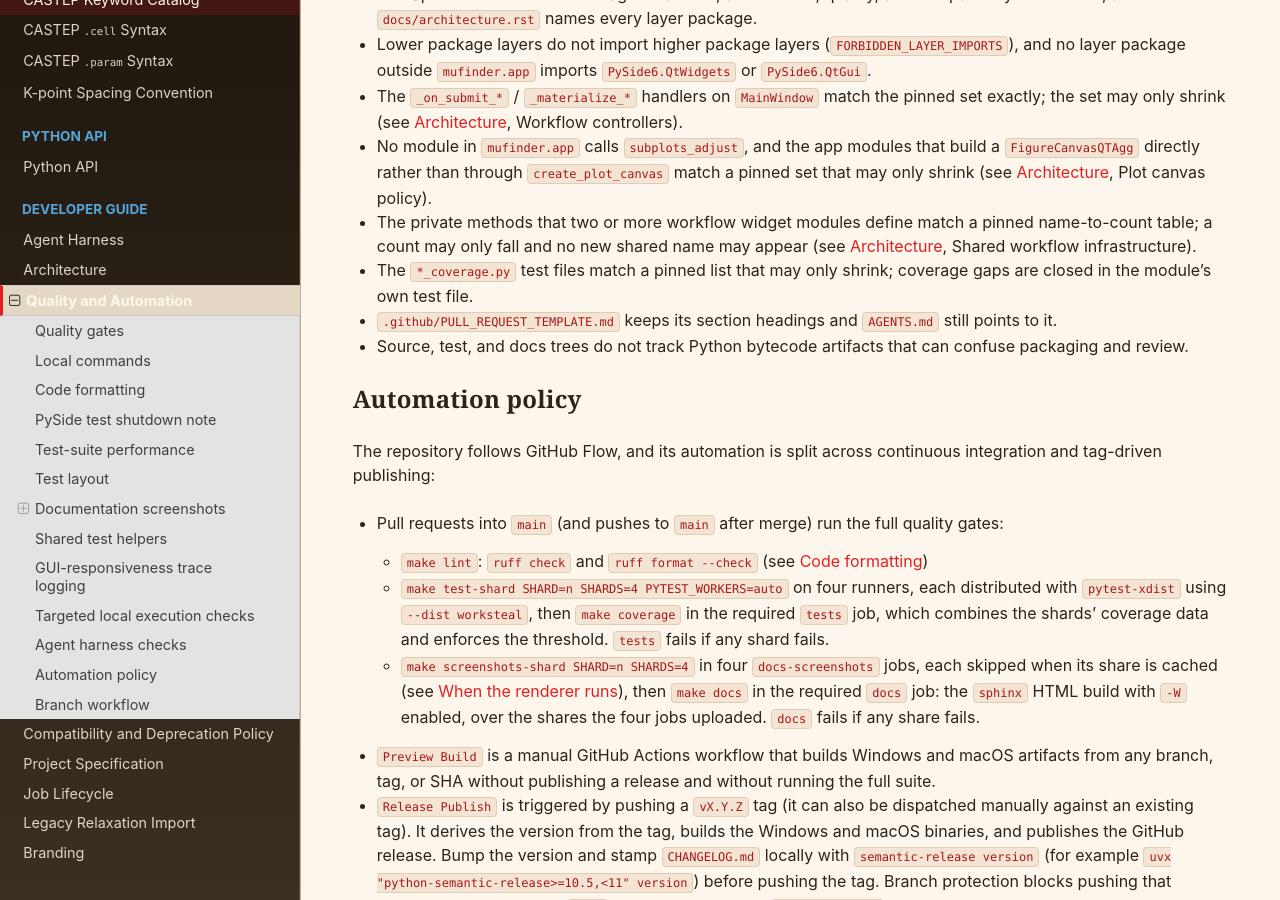
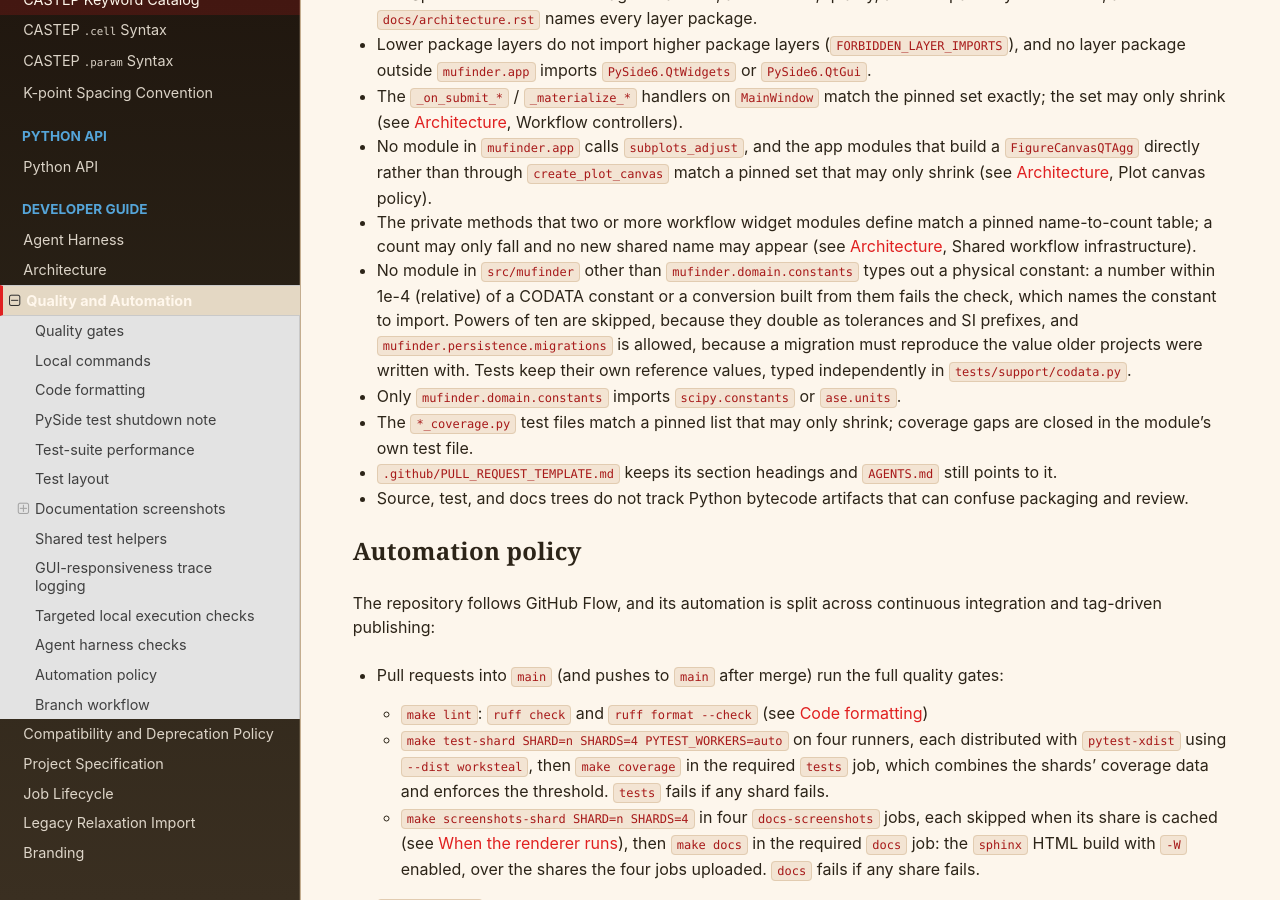
Before and after one commit to BenHuddart/mufinder, a Sphinx documentation site: the page built from docs/quality_and_automation.rst, in a window 1280 px wide and 900 px high, scrolled down 12732 px. Built offline with Sphinx 7.4.7 and the Read the Docs theme 3.1.0, drawn with Linux system fonts in a browser that asks for light colours.

Commit message:
docs: document the physical-constants home
AGENTS.md gains the rule in Reuse before you write (in place of the
"Rules:" lead-in, so it stays at 140 lines). The architecture page names the
home in the domain layer, the placement list and the shared-homes table; the
quality page lists the two harness checks; the keyword catalog and the
quantum-corrections guide give the muon mass's source.

Co-Authored-By: Claude Opus 5.5 <noreply@anthropic.com>

```diff
--- a/docs/castep/keyword_catalog.yaml
+++ b/docs/castep/keyword_catalog.yaml
@@ -170,7 +170,7 @@ keywords:
       AMU
       H:mu 0.1134
       %ENDBLOCK SPECIES_MASS
-    notes: Optional first line stores the mass unit (AMU). Each row assigns a mass to a species label; muon relaxation and quantum-correction workflows set the H:mu pseudo-species mass.
+    notes: Optional first line stores the mass unit (AMU). Each row assigns a mass to a species label; muon relaxation and quantum-correction workflows set the H:mu pseudo-species mass to the CODATA muon mass from scipy.constants (mufinder.domain.constants.MUON_MASS_AMU).
 
   - name: HUBBARD_U
     canonical_name: hubbard_u
--- a/docs/quality_and_automation.rst
+++ b/docs/quality_and_automation.rst
@@ -719,6 +719,15 @@ The harness tests currently verify:
 - The private methods that two or more workflow widget modules define match
   a pinned name-to-count table; a count may only fall and no new shared name
   may appear (see :doc:`/architecture`, Shared workflow infrastructure).
+- No module in ``src/mufinder`` other than ``mufinder.domain.constants`` types
+  out a physical constant: a number within 1e-4 (relative) of a CODATA constant
+  or a conversion built from them fails the check, which names the constant to
+  import. Powers of ten are skipped, because they double as tolerances and SI
+  prefixes, and ``mufinder.persistence.migrations`` is allowed, because a
+  migration must reproduce the value older projects were written with. Tests
+  keep their own reference values, typed independently in
+  ``tests/support/codata.py``.
+- Only ``mufinder.domain.constants`` imports ``scipy.constants`` or ``ase.units``.
 - The ``*_coverage.py`` test files match a pinned list that may only shrink;
   coverage gaps are closed in the module's own test file.
 - ``.github/PULL_REQUEST_TEMPLATE.md`` keeps its section headings and
--- a/docs/user_guide/quantum_corrections.rst
+++ b/docs/user_guide/quantum_corrections.rst
@@ -290,9 +290,9 @@ state the site was not first relaxed in adds its prefix, as in
 - ``NONSCF_EIGENVALUE_TOL`` = the smaller of ``ELEC_ENERGY_TOL`` and
   ``1e-9 eV``;
 - ``NUM_FARMS`` when ``Farms`` is greater than 1;
-- ``SPECIES_MASS`` and ``SPECIES_GAMMA`` for ``H:mu``. The gyromagnetic ratio is
-  the CODATA value, twice the muon magnetic moment over ħ, ≈ 8.516155 × 10⁸ rad s⁻¹ T⁻¹
-  (γ\ :sub:`μ` / 2π ≈ 135.53881 MHz T⁻¹), taken from ``scipy.constants``;
+- ``SPECIES_MASS`` and ``SPECIES_GAMMA`` for ``H:mu``. The mass is the CODATA
+  muon mass, 0.1134289257 amu, and the gyromagnetic ratio is the CODATA value, twice the muon magnetic moment over ħ, ≈ 8.516155 × 10⁸ rad s⁻¹ T⁻¹
+  (γ\ :sub:`μ` / 2π ≈ 135.53881 MHz T⁻¹), both taken from ``scipy.constants``;
 - ``CHARGE`` (``1`` for a positive muon, ``0`` for muonium).
 
 For a muonium source the job also defaults to ``SPIN_POLARIZED : TRUE`` and
```
Also changed, not shown: AGENTS.md (+2 -2 lines), docs/architecture.rst (+14 -2 lines).
